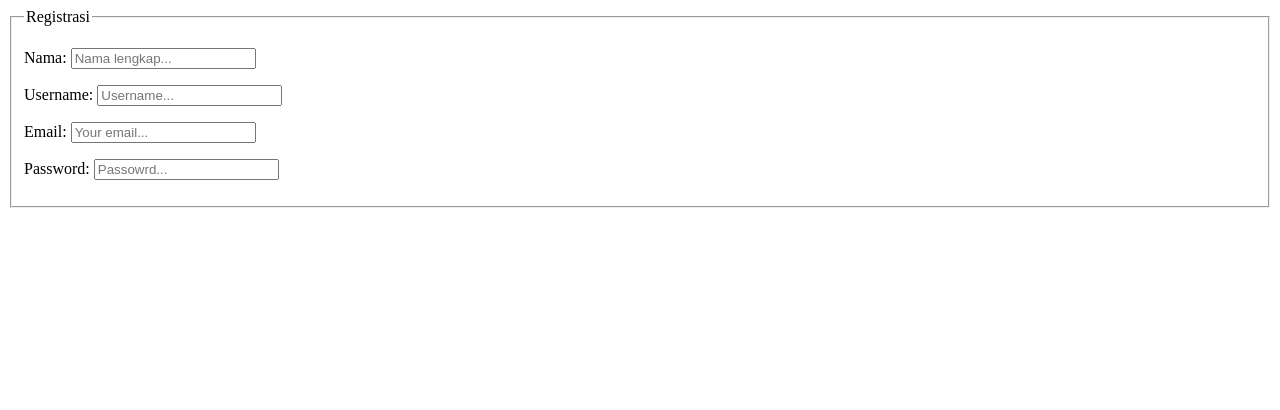
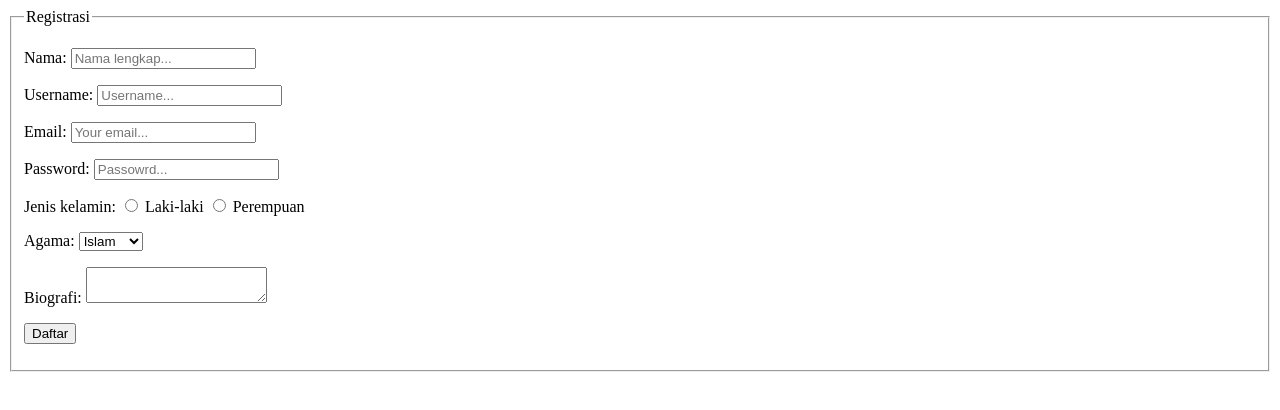
Before and after one commit to CharisseEvania/pts_genap, a plain HTML site: page index.html in a window 1280 px wide. Drawn offline with Linux system fonts and the light colour scheme.

Commit message:
Menambahkan bagian penutup

```diff
--- a/index.html
+++ b/index.html
@@ -23,3 +23,28 @@
 	<label>Password:</label>
 	<input type="password" name="password" placeholder="Passowrd..." />
 	</p>
+		<p>
+	<label>Jenis kelamin:</label>
+	<label><input type="radio" name="jenis_kelamin" value="laki-laki" /> Laki-laki</label>
+	<label><input type="radio" name="jenis_kelamin" value="perempuan" /> Perempuan</label>
+	</p>
+	<p>
+	<label>Agama:</label>
+	<select name="agama">
+	<option value="islam">Islam</option>
+	<option value="kristen">Kristen</option>
+	<option value="hindu">Hindu</option>
+       	<option value="budha">Budha</option>
+	</select>
+	</p>
+	<p>
+	<label>Biografi:</label>
+	<textarea name="biografi"></textarea>
+	</p>
+	<p>
+	<input type="submit" name="submit" value="Daftar" />
+	</p>
+	</fieldset>
+	</form>
+	</body>
+	</html>
```
